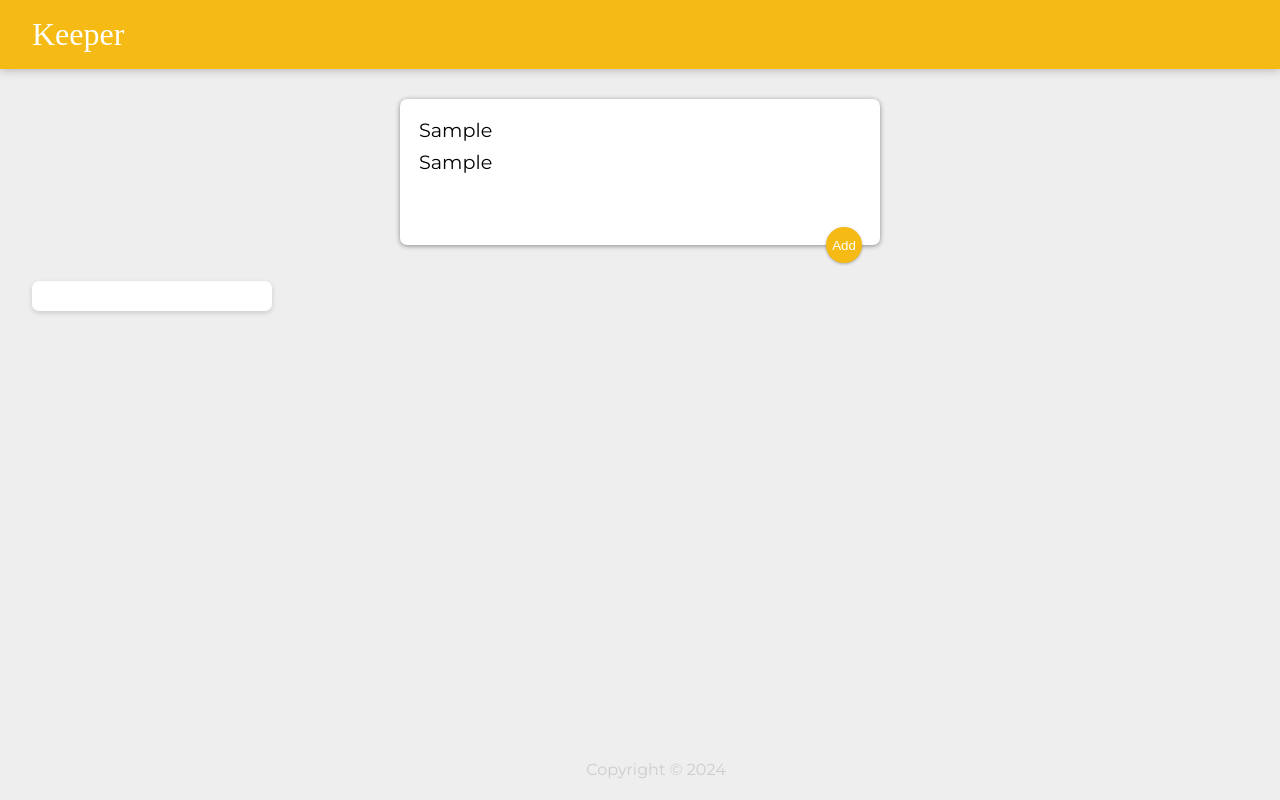
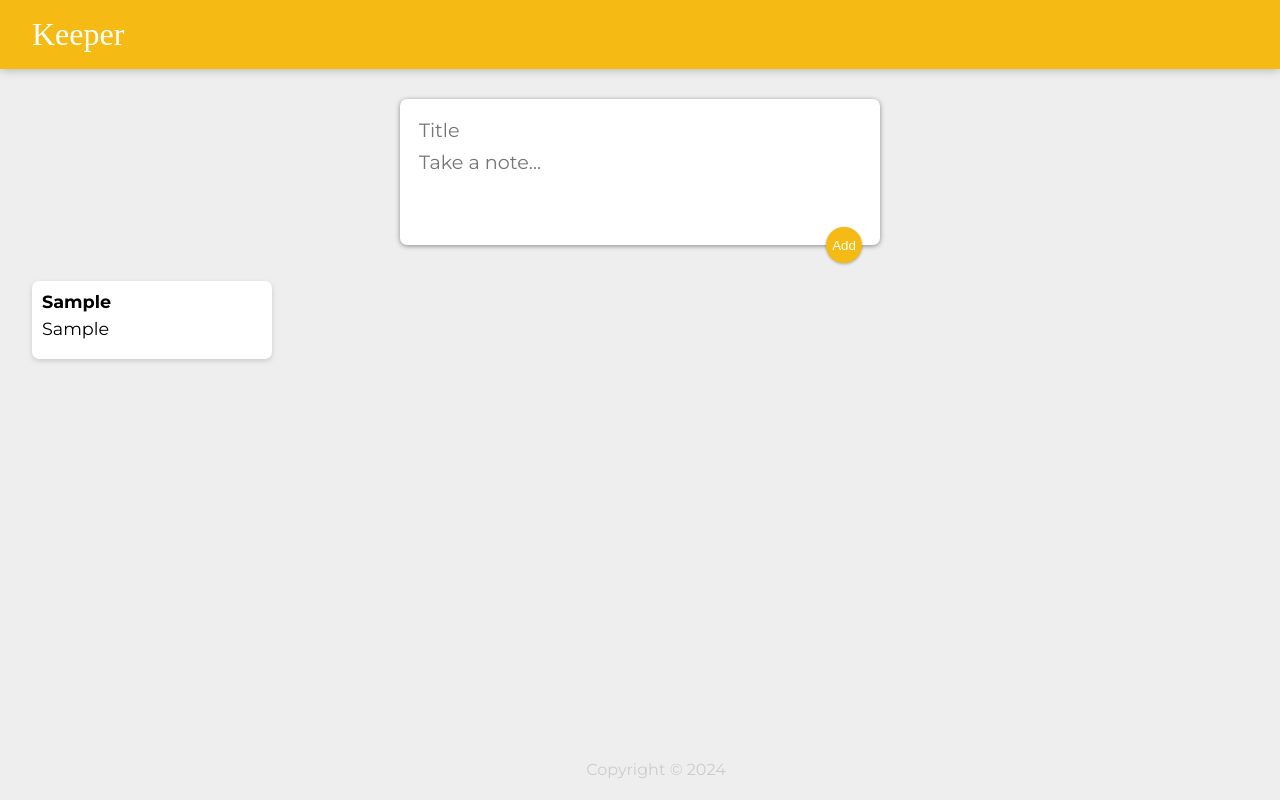
Before and after one commit to bbelbuken/react-keeper-app, a React (Create React App) app: page / in a window 1280 px wide. Both pictures are taken after typing "Sample", "Sample" into the empty fields and a click on the button "Add". Built offline with nearby package versions, Linux system fonts and the light colour scheme; a web font is replaced by a local one.

Commit message:
adding notes

```diff
--- a/src/App.js
+++ b/src/App.js
@@ -5,11 +5,27 @@ import CreateArea from "./CreateArea";
 import { useState } from "react";
 
 function App() {
-  const [title, setTitle] = useState("")
-  const [content, setContent] = useState("")
+  const [title, setTitle] = useState("");
+  const [content, setContent] = useState("");
+  const [id, setId] = useState(1);
+  const [noteList, setNoteList] = useState([]);
+
+  const addItem = (title, content) => {
+    const newNote = {
+      id: id,
+      title: title,
+      content: content,
+    };
+
+    setNoteList((prevNotes) => [...prevNotes, newNote]);
+    setId((prevId) => prevId + 1);
+  };
 
   const handleSubmit = (e) => {
     e.preventDefault();
+    addItem(title, content);
+    setTitle("");
+    setContent("");
   };
 
   return (
@@ -22,7 +38,12 @@ function App() {
         setContent={setContent}
         handleSubmit={handleSubmit}
       />
-      <Note />
+      {noteList.map((item) => (
+        <Note
+          key={item.id}
+          item={item} />
+      ))}
+
       <Footer />
     </div>
   );
--- a/src/Note.js
+++ b/src/Note.js
@@ -1,10 +1,10 @@
 import React from 'react'
 
-const Note = (props) => {
+const Note = ({item}) => {
   return (
     <div className="note">
-      <h1>{props.title}</h1>
-      <p>{props.content}</p>
+      <h1>{item.title}</h1>
+      <p>{item.content}</p>
     </div>
   )
 }
```
